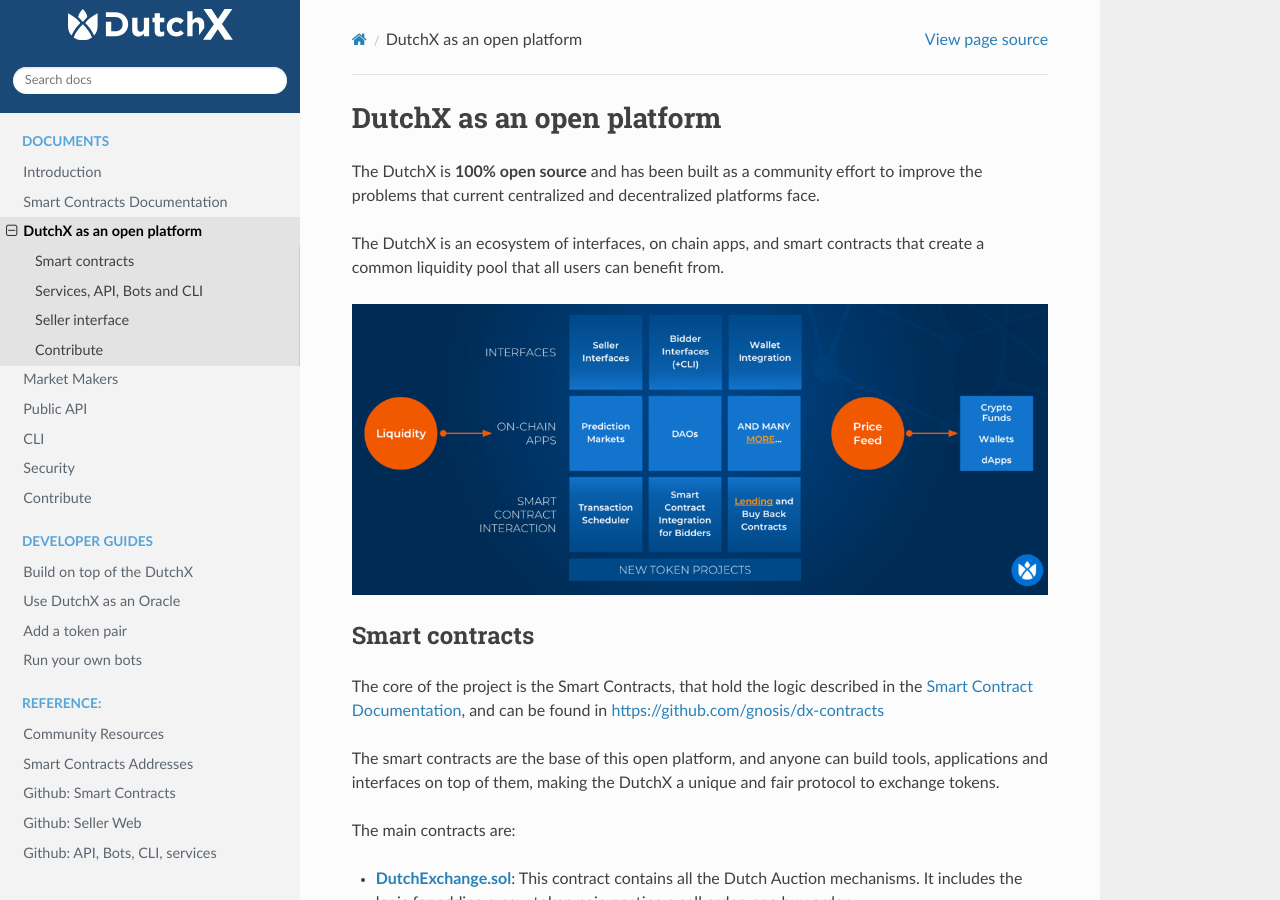
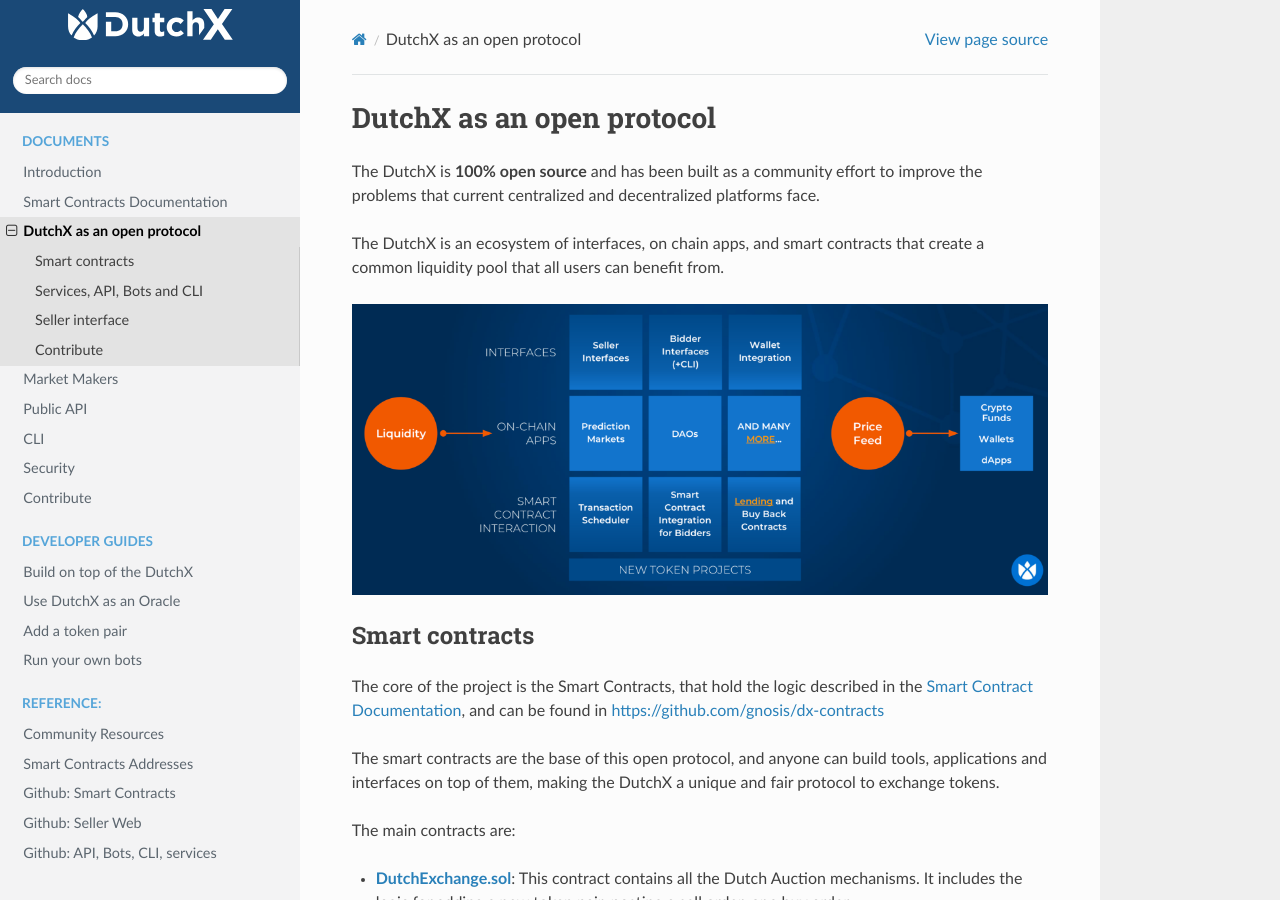
Before and after one commit to gnosis/dx-docs, a Sphinx documentation site: the page built from source/dutchx-as-an-open-platform.md, in a window 1280 px wide and 900 px high. Built offline with Sphinx 7.4.7 and the Read the Docs theme 2.0.0, drawn with Linux system fonts in a browser that asks for light colours.

Commit message:
Update dutchx-as-an-open-platform.md

```diff
--- a/source/dutchx-as-an-open-platform.md
+++ b/source/dutchx-as-an-open-platform.md
@@ -1,18 +1,18 @@
-# DutchX as an open platform
+# DutchX as an open protocol
 The DutchX is **100% open source** and has been built as a community effort to improve
 the problems that current centralized and decentralized platforms face.
 
 The DutchX is an ecosystem of interfaces, on chain apps, and smart contracts that
 create a common liquidity pool that all users can benefit from.
 
-![Open Platform](./_static/open-platform.png)
+![Open Protocol](./_static/open-platform.png)
 
 ## Smart contracts
 The core of the project is the Smart Contracts, that hold the logic described in
 the [Smart Contract Documentation](./smart-contract-documentation.html), and
 can be found in [https://github.com/gnosis/dx-contracts](https://github.com/gnosis/dx-contracts)
 
-The smart contracts are the base of this open platform, and anyone can build
+The smart contracts are the base of this open protocol, and anyone can build
 tools, applications and interfaces on top of them, making the DutchX a unique and
 fair protocol to exchange tokens.
 
```
